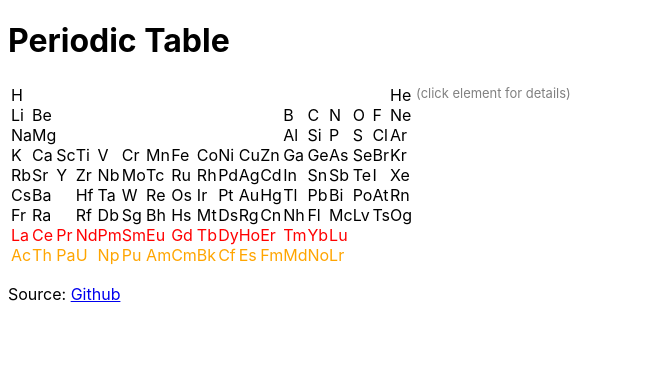
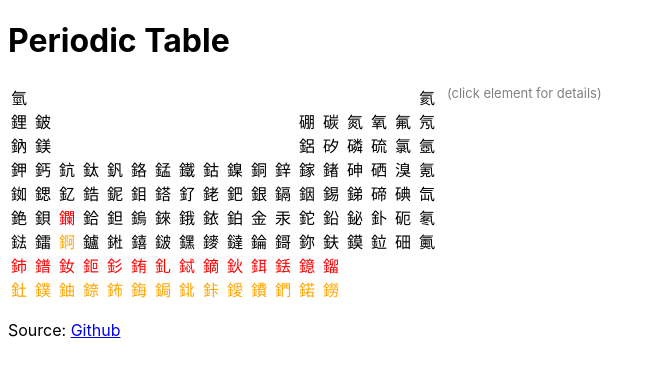
Before and after one commit to kaicarver/yuansu-react, a React (Create React App) app: page / in a window 1280 px wide. Shown: the top 376 px of the page, without its empty margins (0-655 px from the left). Built offline with nearby package versions, Linux system fonts and the light colour scheme.

Commit message:
ok ppresentation for now, back to Chinese

```diff
--- a/src/index.css
+++ b/src/index.css
@@ -17,10 +17,13 @@ table tr td {
   vertical-align: top;
 }
 
-/* repeat can be set for 18 or 32-column (resp. 17, 31) presentation */
+/* repeat can be set for 18 or 32-column presentation */
 #table {
   display: grid;
   grid-template-columns: repeat(17, auto) 1fr;
+}
+.element {
+  width: 1.5em;
 }
 /* He (element 2) on the right, column 18 (or 32) */
 .element:nth-child(2) {
@@ -45,15 +48,15 @@ table tr td {
 .element:nth-child(57) {
   color:red;
 }
-.element:nth-child(n+57):nth-child(-n+71)  {
-  grid-row-start: 10;
+.element:nth-child(n+58):nth-child(-n+71)  {
+  grid-row-start: 8;
   color:red;
 }
 .element:nth-child(89) {
   color:orange;
 }
-.element:nth-child(n+89):nth-child(-n+103)  {
-  grid-row-start: 11;
+.element:nth-child(n+90):nth-child(-n+103)  {
+  grid-row-start: 9;
   color:orange;
 }
 
--- a/src/index.js
+++ b/src/index.js
@@ -59,7 +59,7 @@ discovered: ${props.el.discovered_by}<br>
 ${props.el.summary}
 `.trim();
   }
-  return <span className="element" title={props.el.name} onClick={handleClick}>{props.el.symbol} </span>
+  return <span className="element" title={props.el.name} onClick={handleClick}>{props.el.trad} </span>
 }
 
 ReactDOM.render(
```
